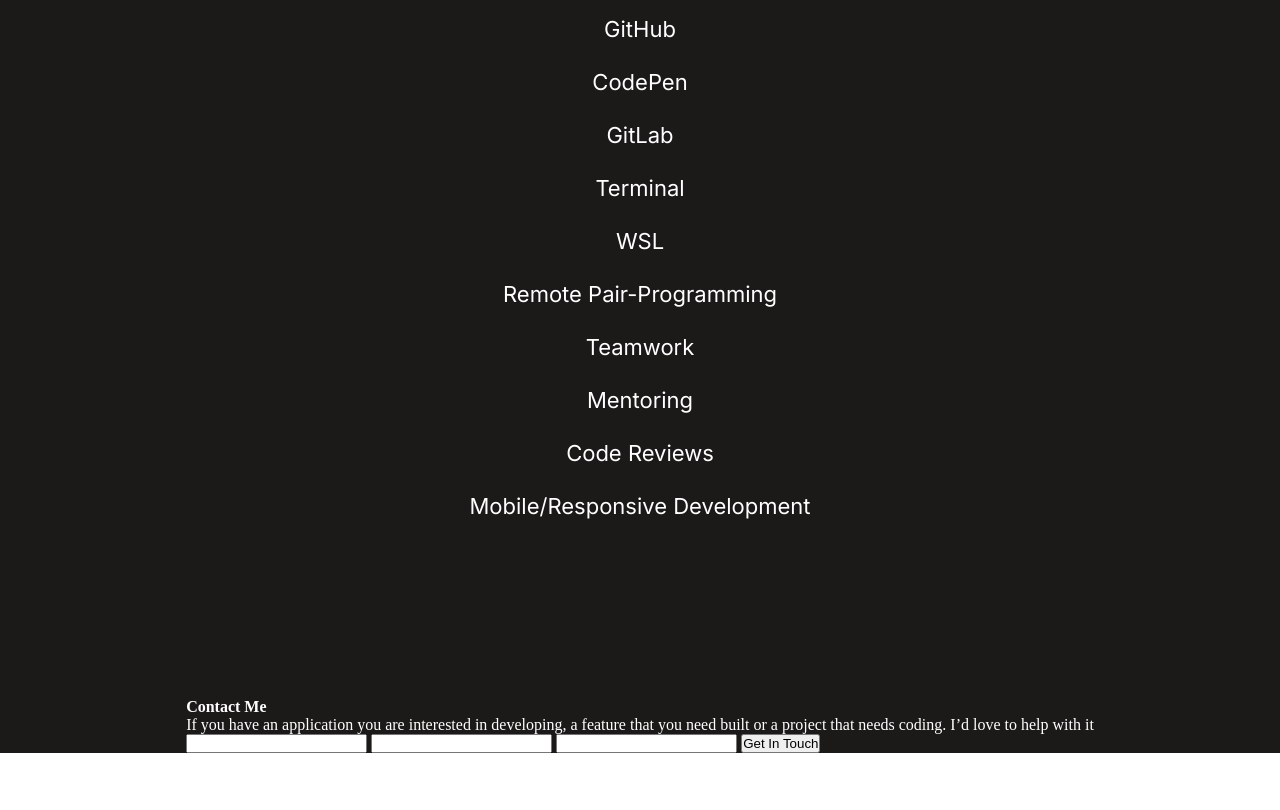
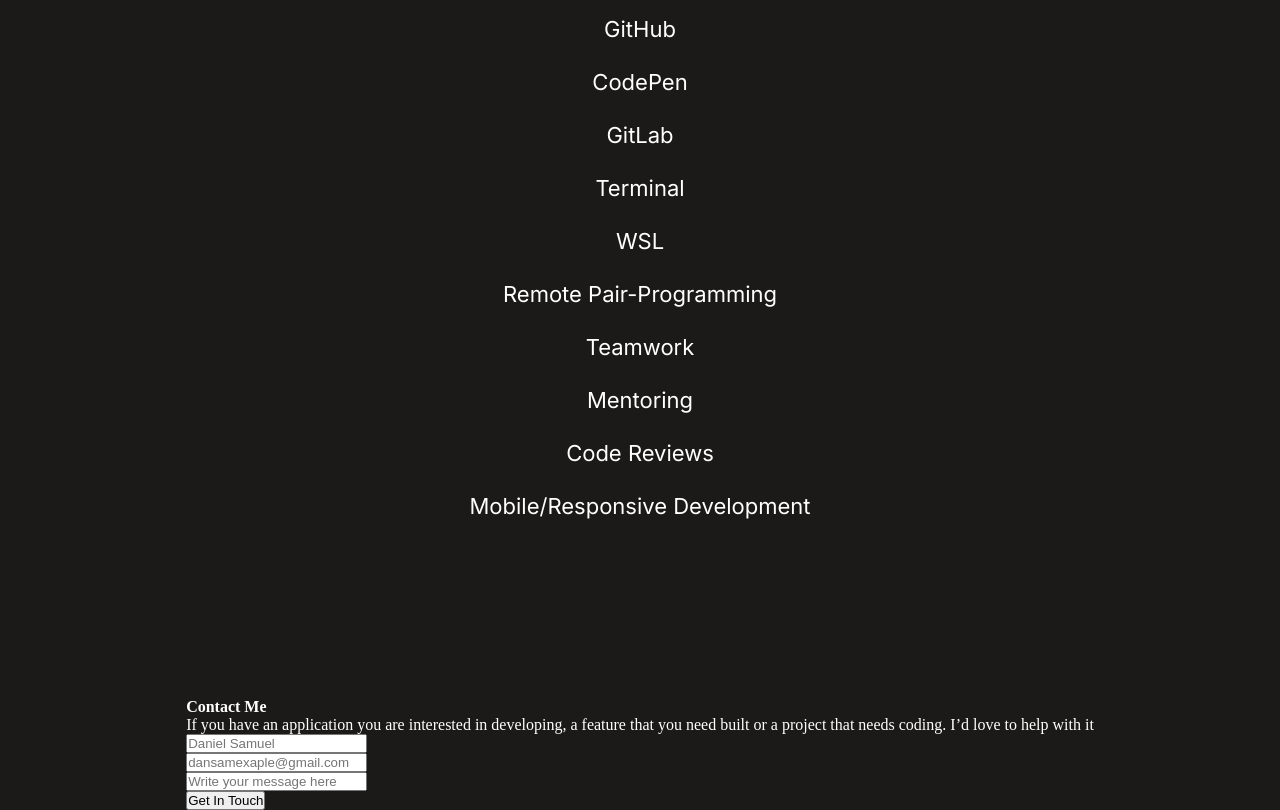
Before and after one commit to DanSam5K/Training-project, a website: page index.html in a window 1280 px wide. Shown: the part 6009-6819 px from the top of the page. Before the commit the page ends 6762 px from the top, so only its background shows below. Drawn offline with Linux system fonts and the light colour scheme.

Commit message:
Modify layout & add classes

```diff
--- a/index.html
+++ b/index.html
@@ -290,17 +290,17 @@
         </div>
         <!-- contact form section -->
         <div class="contact-section">
-          <div class="left-block">
+          <div class="contact-info-wrapper">
               <div class="contact-info">
                   <h4>Contact Me</h4>
                   <p>If you have an application you are interested in developing, a feature that you need built or a project that needs coding. I’d love to help with it</p>
               </div>
-              <div>
-                <form>
-                  <input/>
-                  <input/>
-                  <input/>
-                  <button>Get In Touch</button>
+              <div class="contact-info">
+                <form id="form">
+                  <input class="group" type="text" placeholder="Daniel Samuel" /><br>
+                  <input class="group" type="email" placeholder="dansamexaple@gmail.com"/><br>
+                  <input class="text-group" type="text" placeholder="Write your message here"/><br>
+                  <button type="submit">Get In Touch</button>
                 </form>
               </div>
             </div>
```
